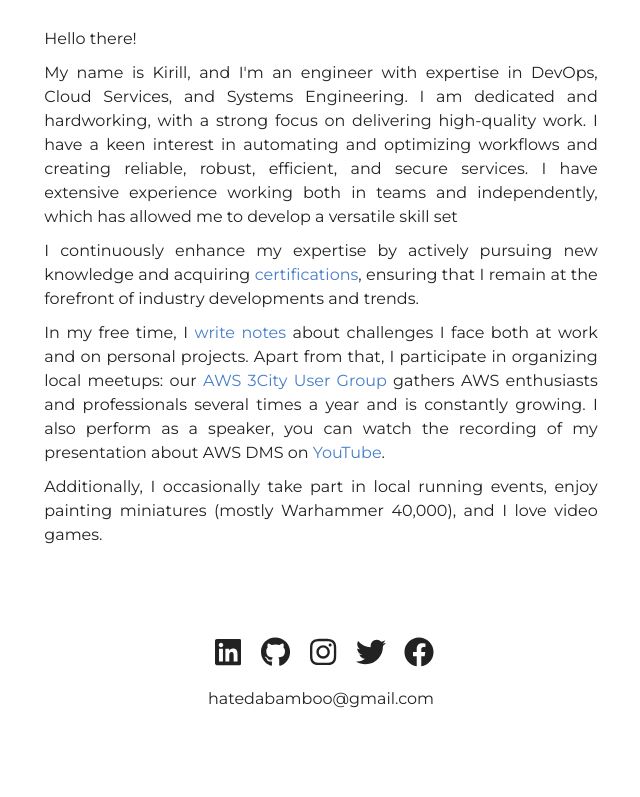
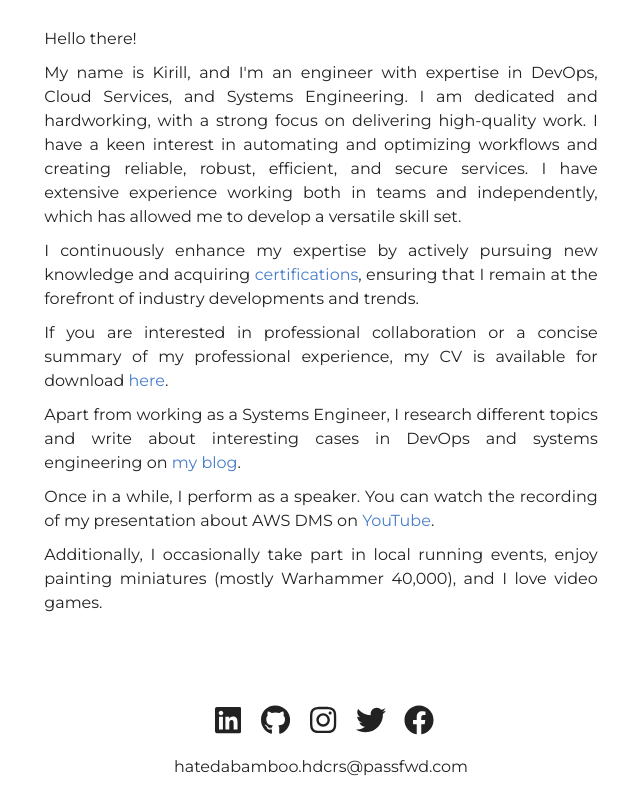
Before and after one commit to hatedabamboo/hatedabamboo.me, a plain HTML site: page source/index.html in a window 1280 px wide. Shown: the part 337-1134 px from the top of the page, without its empty margins (319-959 px from the left). Before the commit the page ends 1066 px from the top, so only its background shows below. Drawn offline with Linux system fonts and the light colour scheme.

Commit message:
Update website, add resume

```diff
--- a/source/index.html
+++ b/source/index.html
@@ -37,7 +37,7 @@
               and hardworking, with a strong focus on delivering high-quality
               work. I have a keen interest in automating and optimizing workflows
               and creating reliable, robust, efficient, and secure services. I have extensive experience working both in
-              teams and independently, which has allowed me to develop a versatile skill set
+              teams and independently, which has allowed me to develop a versatile skill set.
             </p>
             <p>
               I continuously enhance my expertise by actively pursuing new knowledge and acquiring <a
@@ -45,13 +45,16 @@
               ensuring that I remain at the forefront of industry developments and trends.
             </p>
             <p>
-              In my free time, I <a href="https://notes.hatedabamboo.me">write notes</a>
-              about challenges I face both at work and on personal projects.
-              Apart from that, I participate in organizing local meetups: our
-              <a href="https://www.meetup.com/aws-user-group-3city/">AWS 3City User Group</a>
-              gathers AWS enthusiasts and professionals several times a year and is constantly growing.
-              I also perform as a speaker, you can watch the recording of my presentation about AWS DMS on <a
-                href="https://www.youtube.com/live/qyTNSk9c58M?si=eF3jcnTK-5g2Uhv_">YouTube</a>.
+              If you are interested in professional collaboration or a concise summary of my professional experience, my
+              CV is available for download <a href="assets/CV.pdf" target="_blank"
+                download="Kirill_Solovei_CV.pdf">here</a>.
+            </p>
+            <p>
+              Apart from working as a Systems Engineer, I research different topics and write about interesting cases in
+              DevOps and systems engineering on <a href="https://notes.hatedabamboo.me">my blog</a>.
+            <p>
+              Once in a while, I perform as a speaker. You can watch the recording of my presentation about AWS DMS on
+              <a href="https://www.youtube.com/live/qyTNSk9c58M?si=eF3jcnTK-5g2Uhv_">YouTube</a>.
             </p>
             <p>
               Additionally, I occasionally take part in local running events, enjoy painting miniatures (mostly
@@ -111,7 +114,8 @@
         </li>
       </ul>
       <p>
-        <a href="mailto:hatedabamboo@gmail.com" target="_blank" class="colortheme adaptive">hatedabamboo@gmail.com</a>
+        <a href="mailto:hatedabamboo.hdcrs@passfwd.com" target="_blank"
+          class="colortheme adaptive">hatedabamboo.hdcrs@passfwd.com</a>
       </p>
     </div>
     </div>
```
Also changed, not shown: source/assets/main.css (line endings or trailing spaces), source/sitemap.txt, 3 other files.
